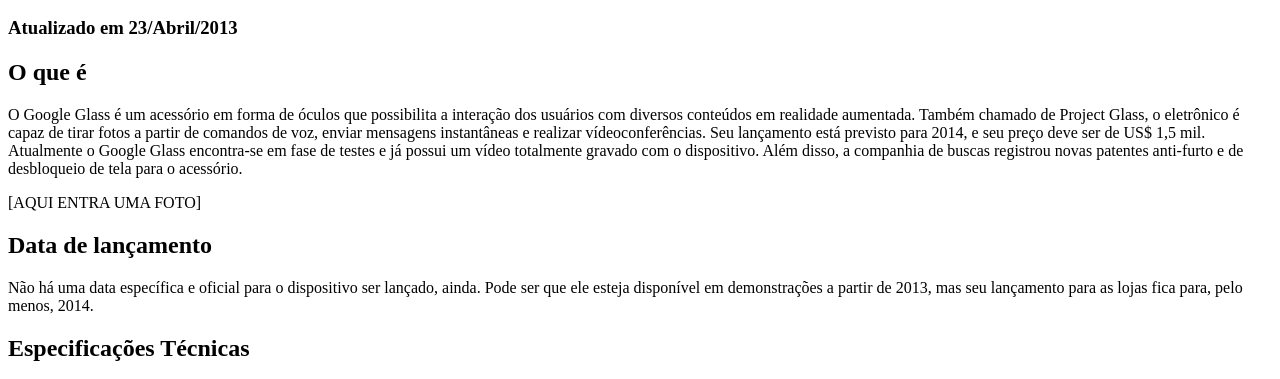
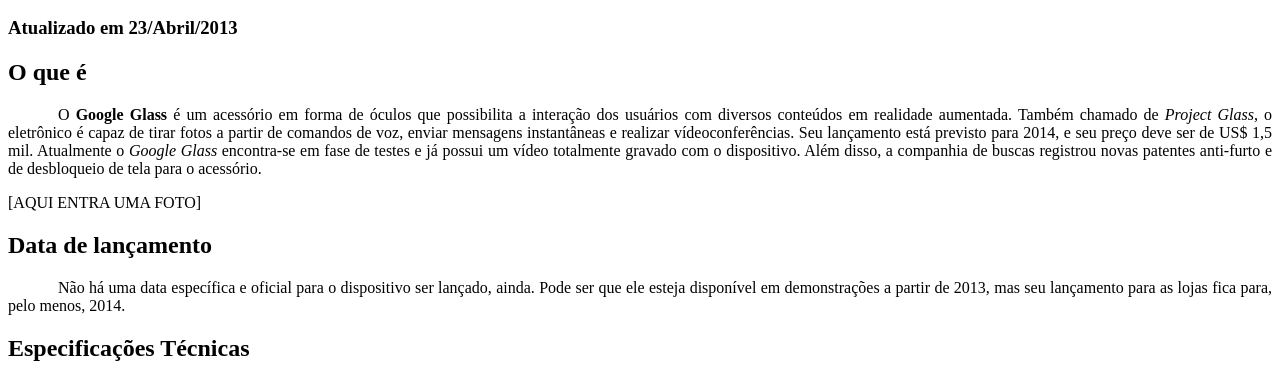
Before and after one commit to LeonardoTerada/curso-html5, a plain HTML site: page index.html in a window 1280 px wide. Shown: the part 402-781 px from the top of the page. Drawn offline with Linux system fonts and the light colour scheme.

Commit message:
quarta aula

```diff
--- a/index.html
+++ b/index.html
@@ -3,6 +3,12 @@
     <head>
         <meta charset="UTF-8"/>
         <title>Tudo sobre o Google Glass</title>
+        <style>
+            p{
+                text-align: justify;
+                text-indent: 50px;
+            }
+        </style>
     </head>
     <body>
         <header id="cabecalho">
@@ -27,7 +33,7 @@ Menu Principal
             </hgroup>
 
             <h2>O que é</h2>
-            <p>O Google Glass é um acessório em forma de óculos que possibilita a interação dos usuários com diversos conteúdos em realidade aumentada. Também chamado de Project Glass, o eletrônico é capaz de tirar fotos a partir de comandos de voz, enviar mensagens instantâneas e realizar vídeo&shy;con&shy;ferên&shy;cias. Seu lançamento está previsto para 2014, e seu preço deve ser de US$ 1,5 mil. Atualmente o Google Glass encontra-se em fase de testes e já possui um vídeo totalmente gravado com o dispositivo. Além disso, a companhia de buscas registrou novas patentes anti-furto e de desbloqueio de tela para o acessório.</p>
+            <p>O <b>Google Glass</b> é um acessório em forma de óculos que possibilita a interação dos usuários com diversos conteúdos em realidade aumentada. Também chamado de <i>Project Glass</i>, o eletrônico é capaz de tirar fotos a partir de comandos de voz, enviar mensagens instantâneas e realizar vídeo&shy;con&shy;ferên&shy;cias. Seu lançamento está previsto para 2014, e seu preço deve ser de US$ 1,5 mil. Atualmente o <em>Google Glass</em> encontra-se em fase de testes e já possui um vídeo totalmente gravado com o dispositivo. Além disso, a companhia de buscas registrou novas patentes anti-furto e de desbloqueio de tela para o acessório.</p>
 
 [AQUI ENTRA UMA FOTO]
 
@@ -35,12 +41,12 @@ Menu Principal
             <p>Não há uma data específica e oficial para o dispositivo ser lançado, ainda. Pode ser que ele esteja disponível em demonstrações a partir de 2013, mas seu lançamento para as lojas fica para, pelo menos, 2014.</p>
 
 <h2>Especificações Técnicas</h2>
-<p>Tabela Técnica do Google Glass Mar/2013
+Tabela Técnica do Google Glass Mar/2013
 
 Tela:Resolução equivalente a tela de 25"
 Camera: 5MP para fotos / 720p para vídeos
 Conectividade: Wi-Fi/ Bluetooth
-Memória Interna: 12GB</p>
+Memória Interna: 12GB
 
 <h2>Como funciona</h2>
 <p>De acordo com fontes próximas do Google, os óculos vão contar com uma pequena tela de LCD ou AMOLED na parte superior e em frente aos olhos do usuário. Com o uso de uma câmera e GPS, você pode se situar, assim como selecionar opções com o movimento da cabeça</p>
```
